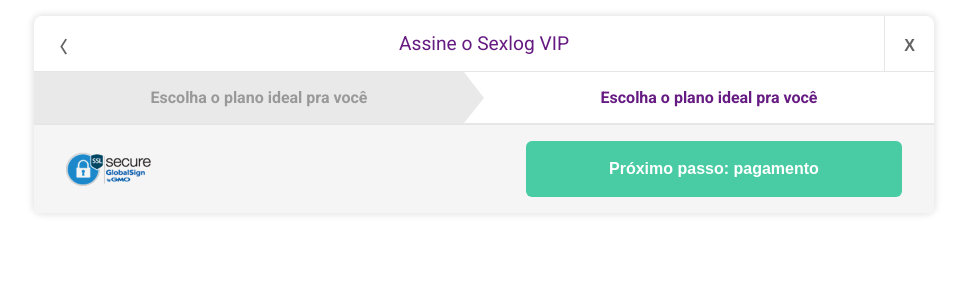
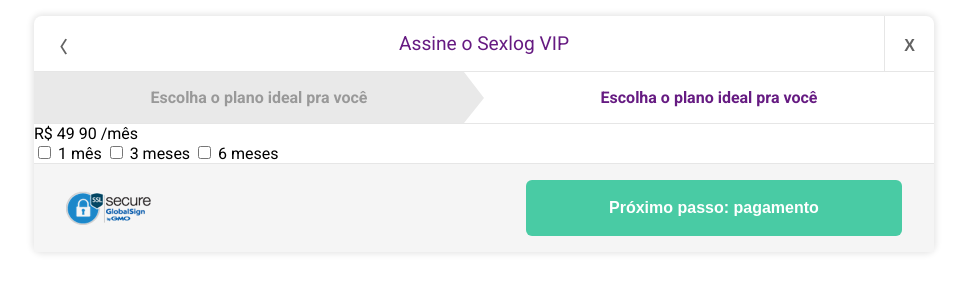
Before and after one commit to KarolinedeAlencar/modal, a website: page index.html in a window 1280 px wide. Shown: the whole page, without its empty margins (156-1123 px from the left). Drawn offline with Linux system fonts and the light colour scheme.

Commit message:
starting modal  first step

```diff
--- a/index.html
+++ b/index.html
@@ -29,6 +29,38 @@
           </div>
         </div>
       </header>
+      <main class="modal__steps">
+        <div class="step">
+          <div class="step__monthly">
+            <span class="step__coin">
+              R$
+            </span>
+            <span class="step__price">
+              49
+            </span>
+            <span class="step__cents">
+              90
+            </span>
+            <span class="step__planType">
+              /mês
+            </span>
+          </div>
+          <div class="step__plans">
+            <label class="step__label">
+              <input class="step__input" type="checkbox" value="1 mês">
+              <span class="step__months">1 mês</span>
+            </label>
+            <label class="step__label">
+              <input class="step__input" type="checkbox" value="1 mês">
+              <span class="step__months">3 meses</span>
+            </label>
+            <label class="step__label">
+              <input class="step__input" type="checkbox" value="1 mês">
+              <span class="step__months">6 meses</span>
+            </label>
+          </div>
+        </div>
+      </main>
       <footer class="modal__footer">
         <div class="footer__seal">
           <img src="img/seal-SSL.png" alt="Secure GlobalSign Seal">
```
